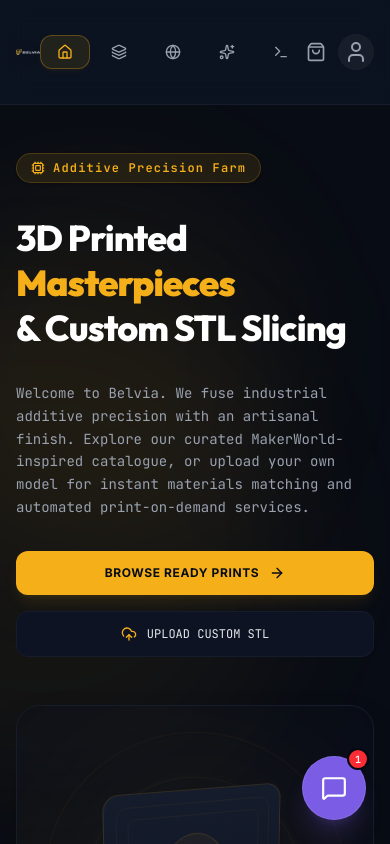
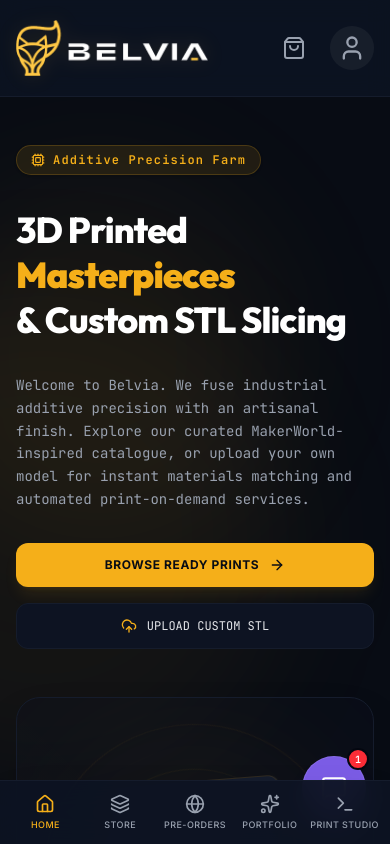
Before and after one commit to DrVenom69/Belvia-version-1, a React (Vite) app: page / in a window 390 px wide. Shown: the top 844 px of the page. Built offline with nearby package versions, Linux system fonts and the light colour scheme.

Commit message:
Optimize mobile layout with bottom navigation bar and spaced header logo/actions

```diff
--- a/src/App.tsx
+++ b/src/App.tsx
@@ -412,7 +412,7 @@
       />
 
       {/* 2. DYNAMIC CONTENT SWITCHBOARD */}
-      <main className="flex-grow">
+      <main className="flex-grow pb-16 sm:pb-0">
 
         {/* VIEW A: LANDING PAGE & SHORT STREAM VIEW */}
         {activeTab === 'home' && (
--- a/src/components/Navbar.tsx
+++ b/src/components/Navbar.tsx
@@ -30,6 +30,7 @@
   ];
 
   return (
+    <>
       <header id="belvia-header" className="w-full bg-bg-surface/90 backdrop-blur-md border-b border-bg-elevated sticky top-0 z-50 transition-all duration-300">
         <div className="max-w-7xl mx-auto flex items-center justify-between px-4 sm:px-6 lg:px-8 py-4 sm:py-5">
 
@@ -42,14 +43,13 @@
             <img
               src="/logo.png"
               alt="Belvia Logo"
-            className="h-16 sm:h-20 w-auto object-contain transition-transform group-hover:scale-105 duration-300 filter drop-shadow-[0_0_10px_rgba(245,175,25,0.15)]"
+              className="h-14 sm:h-20 w-auto object-contain transition-transform group-hover:scale-105 duration-300 filter drop-shadow-[0_0_10px_rgba(245,175,25,0.15)]"
             />
           </button>
 
-        {/* Navigation Section */}
-        <nav className="flex items-center space-x-1 sm:space-x-2">
+          {/* Navigation Section for Desktop/Tablet */}
+          <nav className="hidden sm:flex items-center space-x-1 sm:space-x-2">
             {navLinks.map((link) => {
-            const Icon = link.icon;
               const isActive = activeTab === link.id;
               return (
                 <button
@@ -63,25 +63,24 @@
                   }`}
                   title={link.name}
                 >
-                <Icon className={`w-4 h-4 sm:hidden ${isActive ? 'text-accent' : ''}`} />
-                <span className="hidden sm:inline font-sans">{link.name}</span>
+                  <span className="font-sans">{link.name}</span>
                 </button>
               );
             })}
           </nav>
 
           {/* Interaction Actions */}
-        <div className="flex items-center space-x-3 sm:space-x-5 text-xs">
+          <div className="flex items-center space-x-5 sm:space-x-5 text-xs">
 
             {/* Cart Trigger */}
             <button
               id="cart-trigger-btn"
               onClick={() => setIsCartOpen(true)}
-            className="relative text-gray-400 hover:text-accent transition cursor-pointer group"
+              className="relative text-gray-400 hover:text-accent transition cursor-pointer group p-1"
             >
-            <ShoppingBag className="w-5 h-5 group-hover:scale-105 transition-transform" />
+              <ShoppingBag className="w-6 h-6 sm:w-5 sm:h-5 group-hover:scale-105 transition-transform" />
               {totalItems > 0 && (
-              <span className="absolute -top-1.5 -right-1.5 w-4 h-4 rounded-full bg-accent-secondary text-white text-[9px] font-mono font-bold flex items-center justify-center animate-bounce shadow-sm">
+                <span className="absolute -top-1 -right-1 w-4.5 h-4.5 sm:w-4 sm:h-4 rounded-full bg-accent-secondary text-white text-[9px] font-mono font-bold flex items-center justify-center animate-bounce shadow-sm">
                   {totalItems}
                 </span>
               )}
@@ -91,16 +90,37 @@
             <button
               id="account-trigger-btn"
               onClick={() => setActiveTab('tracker')}
-            className={`relative p-1.5 rounded-full transition cursor-pointer group ${
+              className={`relative p-2 rounded-full transition cursor-pointer group ${
                 activeTab === 'tracker' ? 'text-white bg-accent/20' : 'text-gray-400 hover:text-white bg-white/5 hover:bg-white/10'
               }`}
               title="My Account"
             >
-            <User className="w-6 h-6 group-hover:scale-105 transition-transform" />
+              <User className="w-7 h-7 sm:w-6 sm:h-6 group-hover:scale-105 transition-transform" />
             </button>
 
           </div>
         </div>
       </header>
+
+      {/* Bottom Navigation for Mobile */}
+      <nav className="fixed bottom-0 left-0 right-0 z-50 bg-bg-surface/95 backdrop-blur-lg border-t border-bg-elevated h-16 sm:hidden flex items-center justify-around px-2 pb-safe shadow-2xl">
+        {navLinks.map((link) => {
+          const Icon = link.icon;
+          const isActive = activeTab === link.id;
+          return (
+            <button
+              key={link.id}
+              onClick={() => setActiveTab(link.id)}
+              className={`flex flex-col items-center justify-center flex-1 py-1 text-center transition-colors duration-200 cursor-pointer ${
+                isActive ? 'text-accent' : 'text-gray-400 hover:text-white'
+              }`}
+            >
+              <Icon className="w-5 h-5" />
+              <span className="text-[9px] font-sans mt-1 tracking-wider uppercase font-medium">{link.name}</span>
+            </button>
+          );
+        })}
+      </nav>
+    </>
   );
 }
```
Lines whose indentation alone changed are shown as unchanged.
